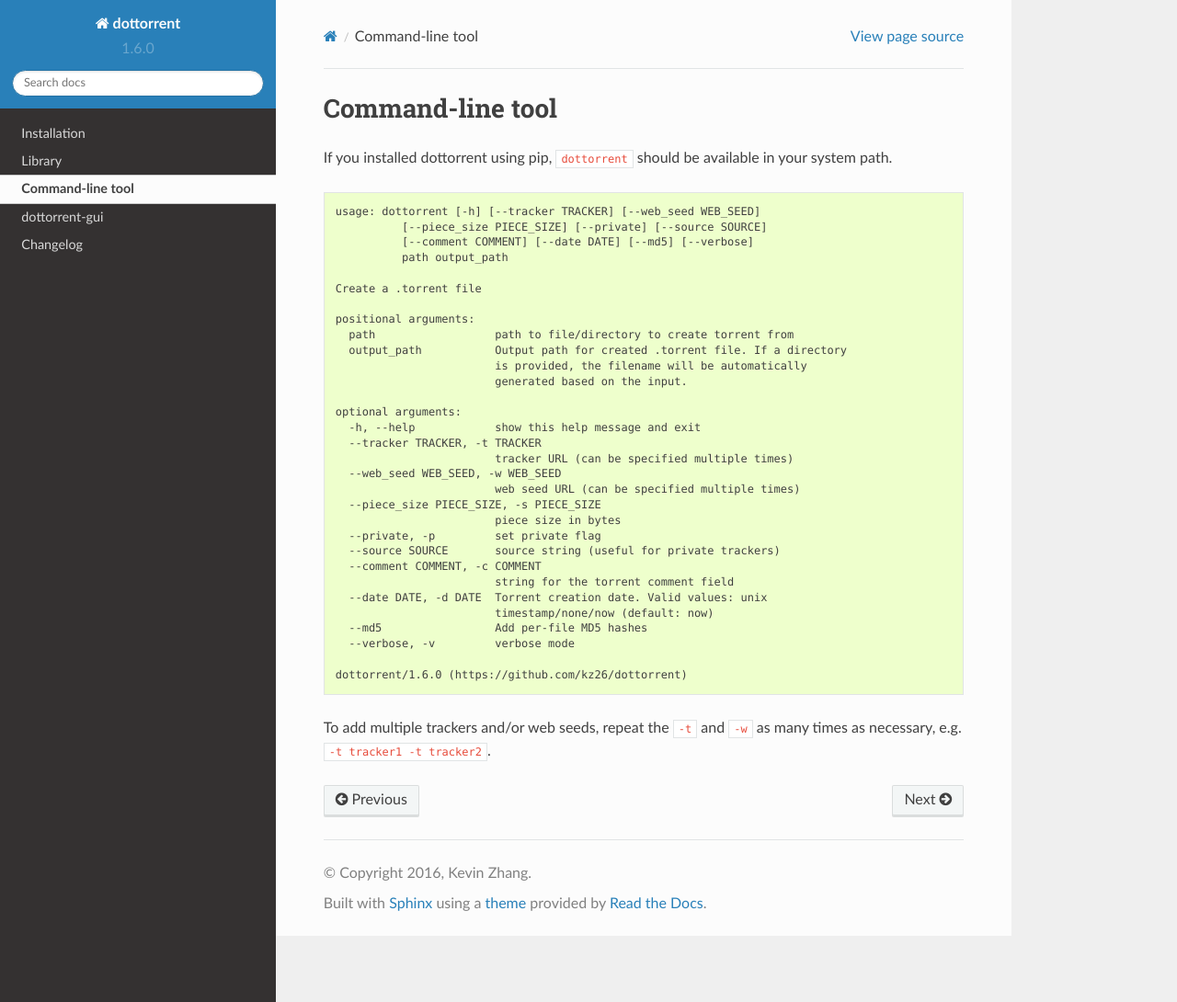
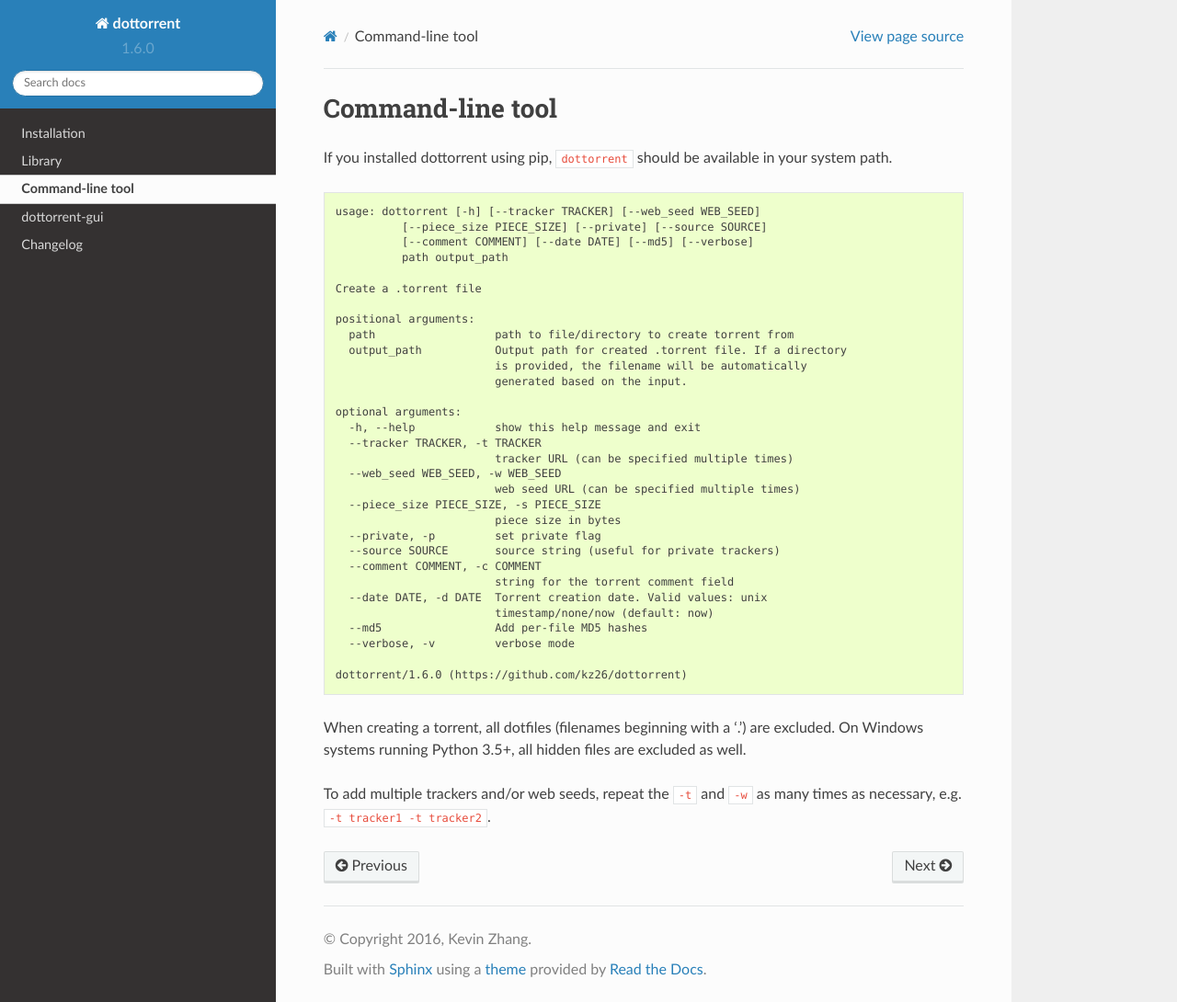
Before and after one commit to kz26/dottorrent, a Sphinx documentation site: the page built from docs/cli.rst, in a window 1280 px wide and 1090 px high. Shown: the whole window at 92% size. Built offline with Sphinx 7.4.7 and the Read the Docs theme 2.0.0, drawn with Linux system fonts in a browser that asks for light colours.

Commit message:
Update cli.rst

```diff
--- a/docs/cli.rst
+++ b/docs/cli.rst
@@ -41,5 +41,7 @@
 	dottorrent/1.6.0 (https://github.com/kz26/dottorrent)
 
 
+When creating a torrent, all dotfiles (filenames beginning with a '.') are excluded. On Windows systems running Python 3.5+, all hidden files are excluded as well.
+
 To add multiple trackers and/or web seeds, repeat the ``-t`` and ``-w`` as many times as necessary,
 e.g. ``-t tracker1 -t tracker2``.
```
